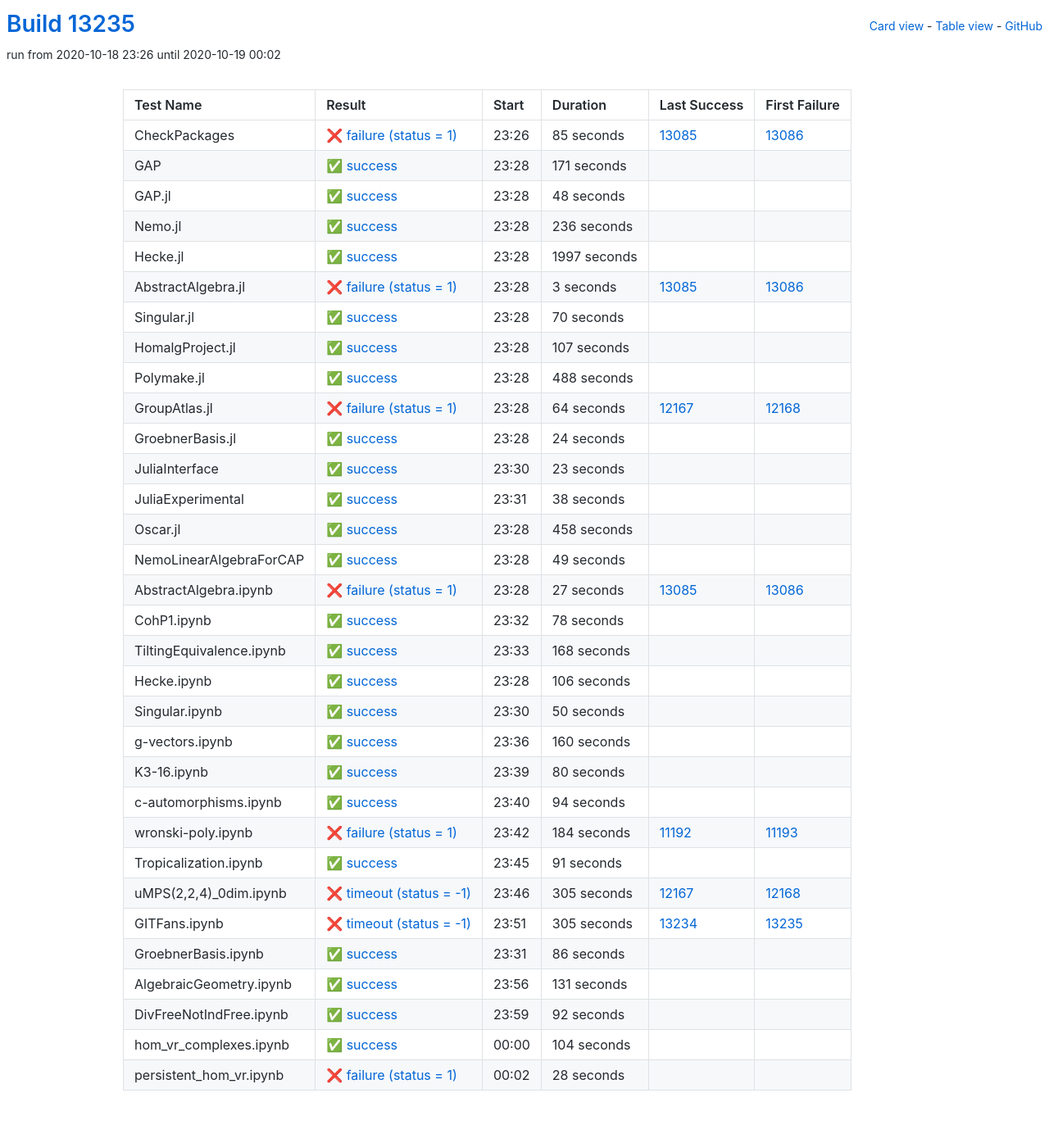
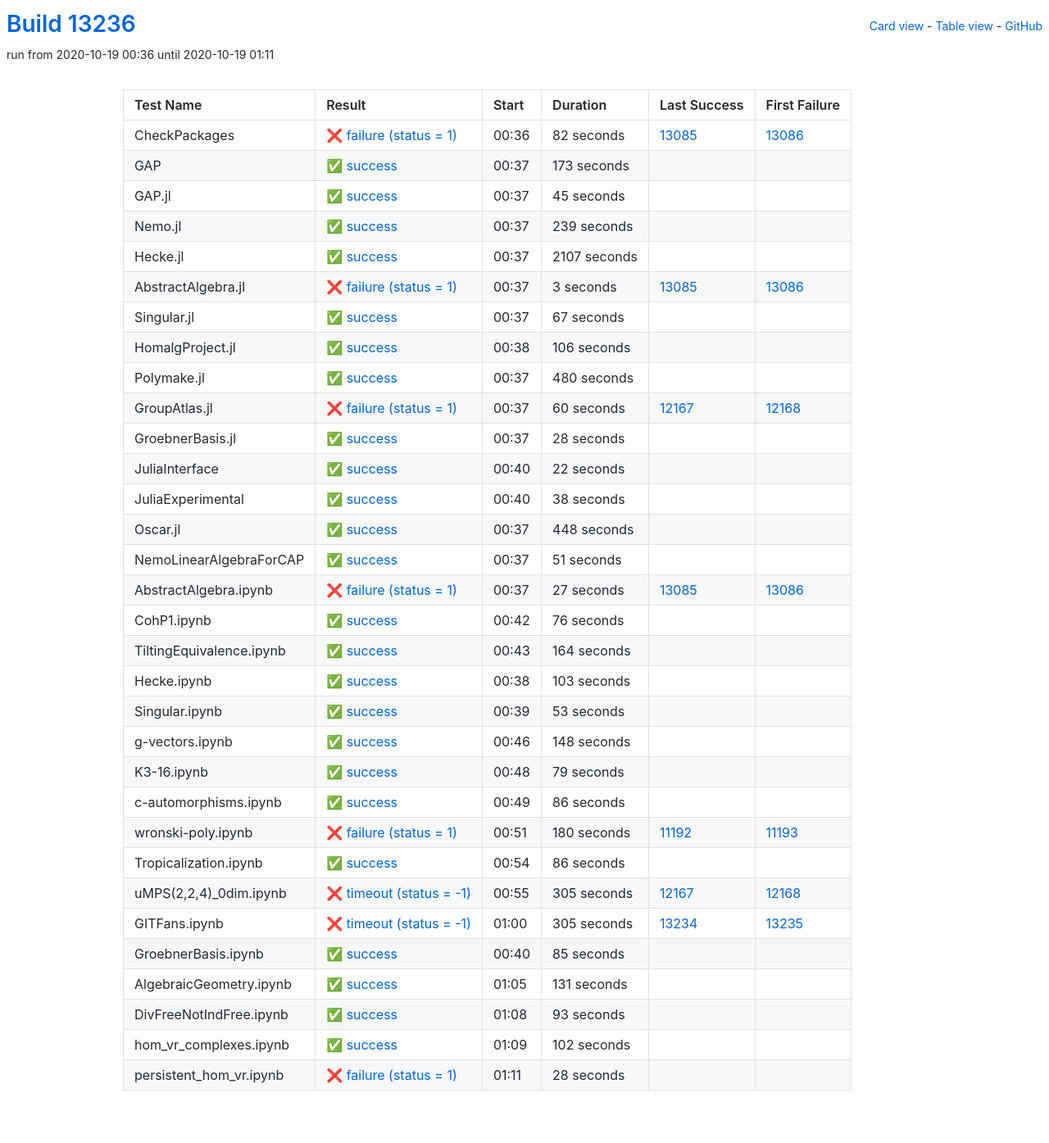
Before and after one commit to oscar-system/oscar-ci-status, a Jekyll site: the page built from table.html, in a window 1280 px wide. Shown: the whole page at 82% size. Built offline with Jekyll 4.4.1, drawn with Linux system fonts in a browser that asks for light colours.

Commit message:
Build #13236

```diff
--- a/_data/ci.yml
+++ b/_data/ci.yml
@@ -1,6 +1,6 @@
 ---
-build: 13235
-build_url: https://oscarci.mathematik.uni-kl.de/job/oscar/13235/
+build: 13236
+build_url: https://oscarci.mathematik.uni-kl.de/job/oscar/13236/
 job: oscar
 organization: oscar-system
 repo: oscar-ci-status
@@ -8,68 +8,68 @@
 tests:
 - name: CheckPackages
   id: checkpackages
-  log: https://oscarci.mathematik.uni-kl.de/job/oscar/13235/artifact/logs/build-13235/CheckPackages.log
-  start: 2020-10-18 23:26
+  log: https://oscarci.mathematik.uni-kl.de/job/oscar/13236/artifact/logs/build-13236/CheckPackages.log
+  start: 2020-10-19 00:36
   success: false
   exitcode: 1
   status: failure
-  duration: 85
+  duration: 82
   last_success: 13085
   last_success_url: https://oscarci.mathematik.uni-kl.de/job/oscar/13085/
   first_failure: 13086
   first_failure_url: https://oscarci.mathematik.uni-kl.de/job/oscar/13086/
 - name: GAP
   id: gap
-  log: https://oscarci.mathematik.uni-kl.de/job/oscar/13235/artifact/logs/build-13235/GAP.log
-  start: 2020-10-18 23:28
+  log: https://oscarci.mathematik.uni-kl.de/job/oscar/13236/artifact/logs/build-13236/GAP.log
+  start: 2020-10-19 00:37
   success: true
   exitcode: 0
   status: success
-  duration: 171
+  duration: 173
   last_success: false
   last_success_url:
   first_failure: false
   first_failure_url:
 - name: GAP.jl
   id: gap-jl
-  log: https://oscarci.mathematik.uni-kl.de/job/oscar/13235/artifact/logs/build-13235/GAP.jl.log
-  start: 2020-10-18 23:28
+  log: https://oscarci.mathematik.uni-kl.de/job/oscar/13236/artifact/logs/build-13236/GAP.jl.log
+  start: 2020-10-19 00:37
   success: true
   exitcode: 0
   status: success
-  duration: 48
+  duration: 45
   last_success: false
   last_success_url:
   first_failure: false
   first_failure_url:
 - name: Nemo.jl
   id: nemo-jl
-  log: https://oscarci.mathematik.uni-kl.de/job/oscar/13235/artifact/logs/build-13235/Nemo.jl.log
-  start: 2020-10-18 23:28
+  log: https://oscarci.mathematik.uni-kl.de/job/oscar/13236/artifact/logs/build-13236/Nemo.jl.log
+  start: 2020-10-19 00:37
   success: true
   exitcode: 0
   status: success
-  duration: 236
+  duration: 239
   last_success: false
   last_success_url:
   first_failure: false
   first_failure_url:
 - name: Hecke.jl
   id: hecke-jl
-  log: https://oscarci.mathematik.uni-kl.de/job/oscar/13235/artifact/logs/build-13235/Hecke.jl.log
-  start: 2020-10-18 23:28
+  log: https://oscarci.mathematik.uni-kl.de/job/oscar/13236/artifact/logs/build-13236/Hecke.jl.log
+  start: 2020-10-19 00:37
   success: true
   exitcode: 0
   status: success
-  duration: 1997
+  duration: 2107
   last_success: false
   last_success_url:
   first_failure: false
   first_failure_url:
 - name: AbstractAlgebra.jl
   id: abstractalgebra-jl
-  log: https://oscarci.mathematik.uni-kl.de/job/oscar/13235/artifact/logs/build-13235/AbstractAlgebra.jl.log
-  start: 2020-10-18 23:28
+  log: https://oscarci.mathematik.uni-kl.de/job/oscar/13236/artifact/logs/build-13236/AbstractAlgebra.jl.log
+  start: 2020-10-19 00:37
   success: false
   exitcode: 1
   status: failure
@@ -80,80 +80,80 @@
   first_failure_url: https://oscarci.mathematik.uni-kl.de/job/oscar/13086/
 - name: Singular.jl
   id: singular-jl
-  log: https://oscarci.mathematik.uni-kl.de/job/oscar/13235/artifact/logs/build-13235/Singular.jl.log
-  start: 2020-10-18 23:28
+  log: https://oscarci.mathematik.uni-kl.de/job/oscar/13236/artifact/logs/build-13236/Singular.jl.log
+  start: 2020-10-19 00:37
   success: true
   exitcode: 0
   status: success
-  duration: 70
+  duration: 67
   last_success: false
   last_success_url:
   first_failure: false
   first_failure_url:
 - name: HomalgProject.jl
   id: homalgproject-jl
-  log: https://oscarci.mathematik.uni-kl.de/job/oscar/13235/artifact/logs/build-13235/HomalgProject.jl.log
-  start: 2020-10-18 23:28
+  log: https://oscarci.mathematik.uni-kl.de/job/oscar/13236/artifact/logs/build-13236/HomalgProject.jl.log
+  start: 2020-10-19 00:38
   success: true
   exitcode: 0
   status: success
-  duration: 107
+  duration: 106
   last_success: false
   last_success_url:
   first_failure: false
   first_failure_url:
 - name: Polymake.jl
   id: polymake-jl
-  log: https://oscarci.mathematik.uni-kl.de/job/oscar/13235/artifact/logs/build-13235/Polymake.jl.log
-  start: 2020-10-18 23:28
+  log: https://oscarci.mathematik.uni-kl.de/job/oscar/13236/artifact/logs/build-13236/Polymake.jl.log
+  start: 2020-10-19 00:37
   success: true
   exitcode: 0
   status: success
-  duration: 488
+  duration: 480
   last_success: false
   last_success_url:
   first_failure: false
   first_failure_url:
 - name: GroupAtlas.jl
   id: groupatlas-jl
-  log: https://oscarci.mathematik.uni-kl.de/job/oscar/13235/artifact/logs/build-13235/GroupAtlas.jl.log
-  start: 2020-10-18 23:28
+  log: https://oscarci.mathematik.uni-kl.de/job/oscar/13236/artifact/logs/build-13236/GroupAtlas.jl.log
+  start: 2020-10-19 00:37
   success: false
   exitcode: 1
   status: failure
-  duration: 64
+  duration: 60
   last_success: 12167
   last_success_url: https://oscarci.mathematik.uni-kl.de/job/oscar/12167/
   first_failure: 12168
   first_failure_url: https://oscarci.mathematik.uni-kl.de/job/oscar/12168/
 - name: GroebnerBasis.jl
   id: groebnerbasis-jl
-  log: https://oscarci.mathematik.uni-kl.de/job/oscar/13235/artifact/logs/build-13235/GroebnerBasis.jl.log
-  start: 2020-10-18 23:28
+  log: https://oscarci.mathematik.uni-kl.de/job/oscar/13236/artifact/logs/build-13236/GroebnerBasis.jl.log
+  start: 2020-10-19 00:37
   success: true
   exitcode: 0
   status: success
-  duration: 24
+  duration: 28
   last_success: false
   last_success_url:
   first_failure: false
   first_failure_url:
 - name: JuliaInterface
   id: juliainterface
-  log: https://oscarci.mathematik.uni-kl.de/job/oscar/13235/artifact/logs/build-13235/JuliaInterface.log
-  start: 2020-10-18 23:30
+  log: https://oscarci.mathematik.uni-kl.de/job/oscar/13236/artifact/logs/build-13236/JuliaInterface.log
+  start: 2020-10-19 00:40
   success: true
   exitcode: 0
   status: success
-  duration: 23
+  duration: 22
   last_success: false
   last_success_url:
   first_failure: false
   first_failure_url:
 - name: JuliaExperimental
   id: juliaexperimental
-  log: https://oscarci.mathematik.uni-kl.de/job/oscar/13235/artifact/logs/build-13235/JuliaExperimental.log
-  start: 2020-10-18 23:31
+  log: https://oscarci.mathematik.uni-kl.de/job/oscar/13236/artifact/logs/build-13236/JuliaExperimental.log
+  start: 2020-10-19 00:40
   success: true
   exitcode: 0
   status: success
@@ -164,32 +164,32 @@
   first_failure_url:
 - name: Oscar.jl
   id: oscar-jl
-  log: https://oscarci.mathematik.uni-kl.de/job/oscar/13235/artifact/logs/build-13235/Oscar.jl.log
-  start: 2020-10-18 23:28
+  log: https://oscarci.mathematik.uni-kl.de/job/oscar/13236/artifact/logs/build-13236/Oscar.jl.log
+  start: 2020-10-19 00:37
   success: true
   exitcode: 0
   status: success
-  duration: 458
+  duration: 448
   last_success: false
   last_success_url:
   first_failure: false
   first_failure_url:
 - name: NemoLinearAlgebraForCAP
   id: nemolinearalgebraforcap
-  log: https://oscarci.mathematik.uni-kl.de/job/oscar/13235/artifact/logs/build-13235/NemoLinearAlgebraForCAP.log
-  start: 2020-10-18 23:28
+  log: https://oscarci.mathematik.uni-kl.de/job/oscar/13236/artifact/logs/build-13236/NemoLinearAlgebraForCAP.log
+  start: 2020-10-19 00:37
   success: true
   exitcode: 0
   status: success
-  duration: 49
+  duration: 51
   last_success: false
   last_success_url:
   first_failure: false
   first_failure_url:
 - name: AbstractAlgebra.ipynb
   id: abstractalgebra-ipynb
-  log: https://oscarci.mathematik.uni-kl.de/job/oscar/13235/artifact/logs/build-13235/AbstractAlgebra.ipynb.log
-  start: 2020-10-18 23:28
+  log: https://oscarci.mathematik.uni-kl.de/job/oscar/13236/artifact/logs/build-13236/AbstractAlgebra.ipynb.log
+  start: 2020-10-19 00:37
   success: false
   exitcode: 1
   status: failure
@@ -200,116 +200,116 @@
   first_failure_url: https://oscarci.mathematik.uni-kl.de/job/oscar/13086/
 - name: CohP1.ipynb
   id: cohp1-ipynb
-  log: https://oscarci.mathematik.uni-kl.de/job/oscar/13235/artifact/logs/build-13235/CohP1.ipynb.log
-  start: 2020-10-18 23:32
+  log: https://oscarci.mathematik.uni-kl.de/job/oscar/13236/artifact/logs/build-13236/CohP1.ipynb.log
+  start: 2020-10-19 00:42
   success: true
   exitcode: 0
   status: success
-  duration: 78
+  duration: 76
   last_success: false
   last_success_url:
   first_failure: false
   first_failure_url:
 - name: TiltingEquivalence.ipynb
   id: tiltingequivalence-ipynb
-  log: https://oscarci.mathematik.uni-kl.de/job/oscar/13235/artifact/logs/build-13235/TiltingEquivalence.ipynb.log
-  start: 2020-10-18 23:33
+  log: https://oscarci.mathematik.uni-kl.de/job/oscar/13236/artifact/logs/build-13236/TiltingEquivalence.ipynb.log
+  start: 2020-10-19 00:43
   success: true
   exitcode: 0
   status: success
-  duration: 168
+  duration: 164
   last_success: false
   last_success_url:
   first_failure: false
   first_failure_url:
 - name: Hecke.ipynb
   id: hecke-ipynb
-  log: https://oscarci.mathematik.uni-kl.de/job/oscar/13235/artifact/logs/build-13235/Hecke.ipynb.log
-  start: 2020-10-18 23:28
+  log: https://oscarci.mathematik.uni-kl.de/job/oscar/13236/artifact/logs/build-13236/Hecke.ipynb.log
+  start: 2020-10-19 00:38
   success: true
   exitcode: 0
   status: success
-  duration: 106
+  duration: 103
   last_success: false
   last_success_url:
   first_failure: false
   first_failure_url:
 - name: Singular.ipynb
   id: singular-ipynb
-  log: https://oscarci.mathematik.uni-kl.de/job/oscar/13235/artifact/logs/build-13235/Singular.ipynb.log
-  start: 2020-10-18 23:30
+  log: https://oscarci.mathematik.uni-kl.de/job/oscar/13236/artifact/logs/build-13236/Singular.ipynb.log
+  start: 2020-10-19 00:39
   success: true
   exitcode: 0
   status: success
-  duration: 50
+  duration: 53
   last_success: false
   last_success_url:
   first_failure: false
   first_failure_url:
 - name: g-vectors.ipynb
   id: g-vectors-ipynb
-  log: https://oscarci.mathematik.uni-kl.de/job/oscar/13235/artifact/logs/build-13235/g-vectors.ipynb.log
-  start: 2020-10-18 23:36
+  log: https://oscarci.mathematik.uni-kl.de/job/oscar/13236/artifact/logs/build-13236/g-vectors.ipynb.log
+  start: 2020-10-19 00:46
   success: true
   exitcode: 0
   status: success
-  duration: 160
+  duration: 148
   last_success: false
   last_success_url:
   first_failure: false
   first_failure_url:
 - name: K3-16.ipynb
   id: k3-16-ipynb
-  log: https://oscarci.mathematik.uni-kl.de/job/oscar/13235/artifact/logs/build-13235/K3-16.ipynb.log
-  start: 2020-10-18 23:39
+  log: https://oscarci.mathematik.uni-kl.de/job/oscar/13236/artifact/logs/build-13236/K3-16.ipynb.log
+  start: 2020-10-19 00:48
   success: true
   exitcode: 0
   status: success
-  duration: 80
+  duration: 79
   last_success: false
   last_success_url:
   first_failure: false
   first_failure_url:
 - name: c-automorphisms.ipynb
   id: c-automorphisms-ipynb
-  log: https://oscarci.mathematik.uni-kl.de/job/oscar/13235/artifact/logs/build-13235/c-automorphisms.ipynb.log
-  start: 2020-10-18 23:40
+  log: https://oscarci.mathematik.uni-kl.de/job/oscar/13236/artifact/logs/build-13236/c-automorphisms.ipynb.log
+  start: 2020-10-19 00:49
   success: true
   exitcode: 0
   status: success
-  duration: 94
+  duration: 86
   last_success: false
   last_success_url:
   first_failure: false
   first_failure_url:
 - name: wronski-poly.ipynb
   id: wronski-poly-ipynb
-  log: https://oscarci.mathematik.uni-kl.de/job/oscar/13235/artifact/logs/build-13235/wronski-poly.ipynb.log
-  start: 2020-10-18 23:42
+  log: https://oscarci.mathematik.uni-kl.de/job/oscar/13236/artifact/logs/build-13236/wronski-poly.ipynb.log
+  start: 2020-10-19 00:51
   success: false
   exitcode: 1
   status: failure
-  duration: 184
+  duration: 180
   last_success: 11192
   last_success_url: https://oscarci.mathematik.uni-kl.de/job/oscar/11192/
   first_failure: 11193
   first_failure_url: https://oscarci.mathematik.uni-kl.de/job/oscar/11193/
 - name: Tropicalization.ipynb
   id: tropicalization-ipynb
-  log: https://oscarci.mathematik.uni-kl.de/job/oscar/13235/artifact/logs/build-13235/Tropicalization.ipynb.log
-  start: 2020-10-18 23:45
+  log: https://oscarci.mathematik.uni-kl.de/job/oscar/13236/artifact/logs/build-13236/Tropicalization.ipynb.log
+  start: 2020-10-19 00:54
   success: true
   exitcode: 0
   status: success
-  duration: 91
+  duration: 86
   last_success: false
   last_success_url:
   first_failure: false
   first_failure_url:
 - name: uMPS(2,2,4)_0dim.ipynb
   id: umps-2-2-4-0dim-ipynb
-  log: https://oscarci.mathematik.uni-kl.de/job/oscar/13235/artifact/logs/build-13235/uMPS-2-2-4-_0dim.ipynb.log
-  start: 2020-10-18 23:46
+  log: https://oscarci.mathematik.uni-kl.de/job/oscar/13236/artifact/logs/build-13236/uMPS-2-2-4-_0dim.ipynb.log
+  start: 2020-10-19 00:55
   success: false
   exitcode: -1
   status: timeout
@@ -320,8 +320,8 @@
   first_failure_url: https://oscarci.mathematik.uni-kl.de/job/oscar/12168/
 - name: GITFans.ipynb
   id: gitfans-ipynb
-  log: https://oscarci.mathematik.uni-kl.de/job/oscar/13235/artifact/logs/build-13235/GITFans.ipynb.log
-  start: 2020-10-18 23:51
+  log: https://oscarci.mathematik.uni-kl.de/job/oscar/13236/artifact/logs/build-13236/GITFans.ipynb.log
+  start: 2020-10-19 01:00
   success: false
   exitcode: -1
   status: timeout
@@ -332,20 +332,20 @@
   first_failure_url: https://oscarci.mathematik.uni-kl.de/job/oscar/13235/
 - name: GroebnerBasis.ipynb
   id: groebnerbasis-ipynb
-  log: https://oscarci.mathematik.uni-kl.de/job/oscar/13235/artifact/logs/build-13235/GroebnerBasis.ipynb.log
-  start: 2020-10-18 23:31
+  log: https://oscarci.mathematik.uni-kl.de/job/oscar/13236/artifact/logs/build-13236/GroebnerBasis.ipynb.log
+  start: 2020-10-19 00:40
   success: true
   exitcode: 0
   status: success
-  duration: 86
+  duration: 85
   last_success: false
   last_success_url:
   first_failure: false
   first_failure_url:
 - name: AlgebraicGeometry.ipynb
   id: algebraicgeometry-ipynb
-  log: https://oscarci.mathematik.uni-kl.de/job/oscar/13235/artifact/logs/build-13235/AlgebraicGeometry.ipynb.log
-  start: 2020-10-18 23:56
+  log: https://oscarci.mathematik.uni-kl.de/job/oscar/13236/artifact/logs/build-13236/AlgebraicGeometry.ipynb.log
+  start: 2020-10-19 01:05
   success: true
   exitcode: 0
   status: success
@@ -356,32 +356,32 @@
   first_failure_url:
 - name: DivFreeNotIndFree.ipynb
   id: divfreenotindfree-ipynb
-  log: https://oscarci.mathematik.uni-kl.de/job/oscar/13235/artifact/logs/build-13235/DivFreeNotIndFree.ipynb.log
-  start: 2020-10-18 23:59
+  log: https://oscarci.mathematik.uni-kl.de/job/oscar/13236/artifact/logs/build-13236/DivFreeNotIndFree.ipynb.log
+  start: 2020-10-19 01:08
   success: true
   exitcode: 0
   status: success
-  duration: 92
+  duration: 93
   last_success: false
   last_success_url:
   first_failure: false
   first_failure_url:
 - name: hom_vr_complexes.ipynb
   id: hom-vr-complexes-ipynb
-  log: https://oscarci.mathematik.uni-kl.de/job/oscar/13235/artifact/logs/build-13235/hom_vr_complexes.ipynb.log
-  start: 2020-10-19 00:00
+  log: https://oscarci.mathematik.uni-kl.de/job/oscar/13236/artifact/logs/build-13236/hom_vr_complexes.ipynb.log
+  start: 2020-10-19 01:09
   success: true
   exitcode: 0
   status: success
-  duration: 104
+  duration: 102
   last_success: false
   last_success_url:
   first_failure: false
   first_failure_url:
 - name: persistent_hom_vr.ipynb
   id: persistent-hom-vr-ipynb
-  log: https://oscarci.mathematik.uni-kl.de/job/oscar/13235/artifact/logs/build-13235/persistent_hom_vr.ipynb.log
-  start: 2020-10-19 00:02
+  log: https://oscarci.mathematik.uni-kl.de/job/oscar/13236/artifact/logs/build-13236/persistent_hom_vr.ipynb.log
+  start: 2020-10-19 01:11
   success: false
   exitcode: 1
   status: failure
```
Also changed, not shown: README.md.
